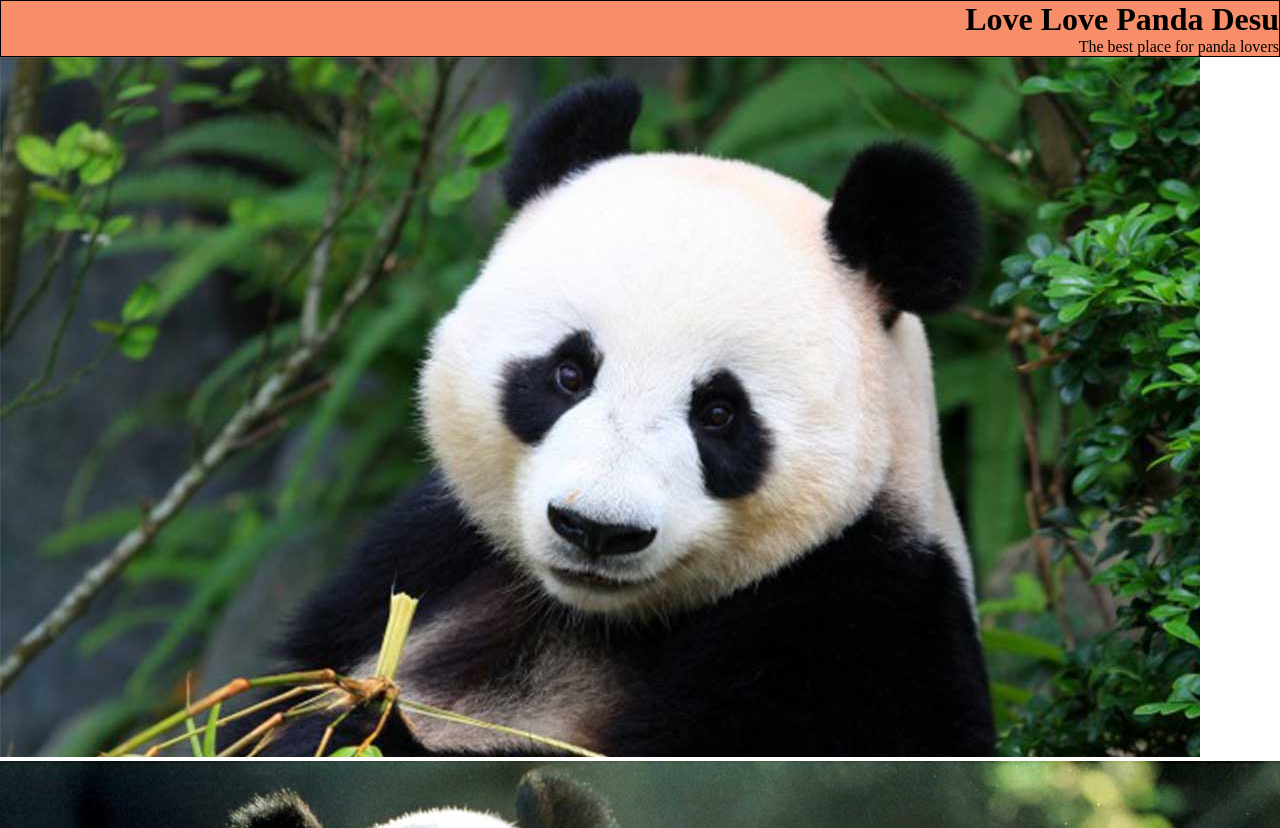
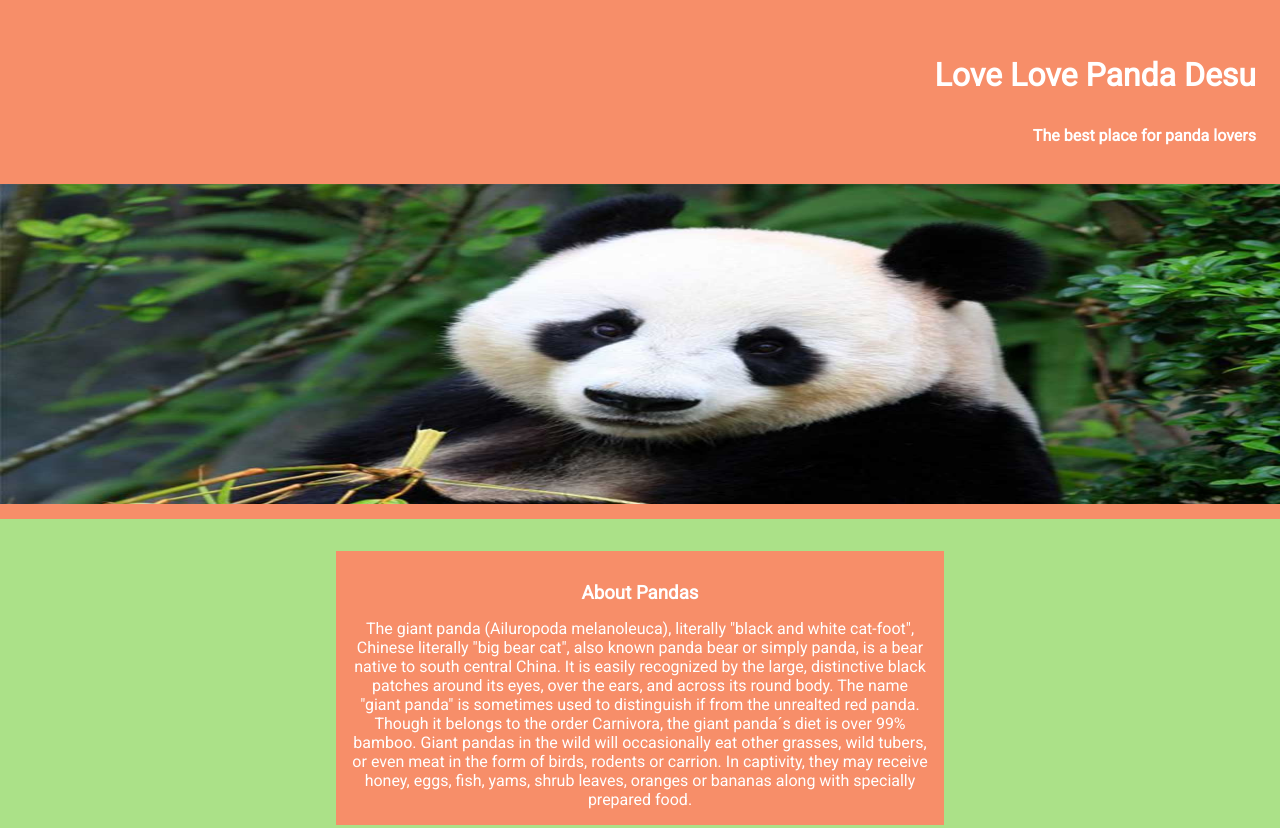
Before and after one commit to LulyAtilano/Love-panda, a plain HTML site: page index.html in a window 1280 px wide. Shown: the top 828 px of the page. Drawn offline with Linux system fonts and the light colour scheme.

Commit message:
se termino la estructura y el estilo del ejercicio panda

```diff
--- a/css/main.css
+++ b/css/main.css
@@ -1,23 +1,67 @@
 body {
-    margin: 0;
     border: 0;
     box-sizing: border-box;
+    color: white;
+    font-family: 'Roboto', sans-serif;
+    margin: 0;
+    text-align: center;
 }
 
+/*         COLORS CLASS          */
 .back-orange { background-color: #F78E69; }
 .back-green { background-color: #ABE188; }
 
-
-header > * {
+/*         HEADER          */
+header {
     text-align: right;
-    border: 1px solid black;
-};
-
- div.col-2 > img {
-    border: 2px solid white;
-    width: 50%;
+    padding: 1.5em;
 }
 
+header > div.col-12 > h1 {
+    padding-bottom: 1em;
+    padding-top: 1em;
+}
+
+/*         SECTIONS          */
+section > img {
+    height: 20em;
+    margin-bottom: 15px;
+    margin-top: 15px;
+}
+
+/*         SECTION TEXT          */
+#text-contain {
+    padding: 2em;
+}
+
+#text-contain > div {
+    padding: 1em;
+}
+
+#text-contain > div.col-6 > h3 {
+    padding-bottom: .8em;
+    padding-top: .8em;
+}
+
+
+/*         SECTION - LITTLE PICTURES          */
+#little-photos {
+    padding: 3.5em 1.5em;
+}
+
+#little-photos > h3 {
+    font-size: 1.5em;
+    font-weight: lighter;
+    padding: .5em;
+    margin-bottom: 15px;
+}
+
+#little-photo > div.row > div.col-2 {
+    border: 1px solid purple;
+}
+
+/*         FOOTER          */
 footer {
     text-align: right;
+    padding: 0.3em;
 }
--- a/index.html
+++ b/index.html
@@ -5,29 +5,49 @@
         <meta http-equiv="X-UA-Compatible" content="IE=edge">
         <title> Love Panda </title>
         <meta name="viewport" content="width=device-width, initial-scale=1">
+        <link href="https://fonts.googleapis.com/css?family=Roboto:400" rel="stylesheet">
         <link rel="stylesheet" type="text/css" media="screen" href="css/grid.css" />
         <link rel="stylesheet" type="text/css" media="screen" href="css/main.css" />
     </head>
     <body>
         <main class="container">
+            <!--      HEADER      -->
             <header class="row back-orange">
                 <div class="col-12">
-                    <h1 class=""> Love Love Panda Desu </h1>
-                    <p class=""> The best place for panda lovers </p>
+                    <h1> Love Love Panda Desu </h1>
+                    <h4> The best place for panda lovers </h4>
                 </div>
             </header>
-            <section class="row">
-                <div class="col-12">
-                    <img class="pictures" src="assets/images/uno.jpg" alt="foto panda 1">
+            <!--      SECTION PHOTO 1      -->
+            <section id="first-photo" class="row back-orange">
+                    <img class="col-12" src="assets/images/uno.jpg" alt="foto panda 1">
+            </section>
+            <!--      SECTION TEXT      -->
+            <section id="text-contain" class="row back-green">
+                <div class="col-3"></div>
+                <div class="col-6 back-orange">
+                    <h3> About Pandas </h3>
+                    <p> The giant panda (Ailuropoda melanoleuca), literally "black and
+                        white cat-foot", Chinese literally "big bear cat", also known
+                        panda bear or simply panda, is a bear native to south central China.
+                        It is easily recognized by the large, distinctive black patches
+                        around its eyes, over the ears, and across its round body. The name
+                        "giant panda" is sometimes used to distinguish if from the unrealted
+                        red panda. Though it belongs to the order Carnivora, the giant panda´s
+                        diet is over 99% bamboo. Giant pandas in the wild will occasionally
+                        eat other grasses, wild tubers, or even meat in the form of birds,
+                        rodents or carrion. In captivity, they may receive honey, eggs, fish,
+                        yams, shrub leaves, oranges or bananas along with specially prepared food. </p>
                 </div>
+                <div class="col-3"></div>
             </section>
-            <section class="row">
-                <img class=" col-12 pictures" src="assets/images/dos.jpg" alt="foto panda acompañado">
+            <!--      SECTION PHOTO 2      -->
+            <section id="second-photo" class="row back-orange">
+                <img class="col-12" src="assets/images/dos.jpg" alt="foto panda acompañado">
             </section>
-            <section class="row pictures-little">
-
-            <section class="row back-green">
-                <p class="col-12"> Pictures </p>
+            <!--      SECTION - LITTLE PICTURES      -->
+            <section id="little-photos" class="row back-green">
+                <h3 class="col-12"> Pictures </h3>
                 <div class="row">
                     <div class="col-2"></div>
                     <div class="col-2">
@@ -45,13 +65,11 @@
                     <div class="col-2"></div>
                 </div>
             </section>
-
+            <!--      SECTION PHOTO 3      -->
+            <section id="third-photo" class="row back-orange">
+                    <img class= "col-12" src="assets/images/tres.jpg" alt="foto panda acostado sobre piedra">
             </section>
-            <section class="row">
-                <div class="col-12">
-                    <img class= "pictures" src="assets/images/tres.jpg" alt="foto panda acostado sobre piedra">
-                </div>
-            </section>
+            <!--      FOOTER      -->
             <footer class="back-orange"> Love Love Panda - Laboratoria 2017 </footer>
         </main>
     </body>
```
